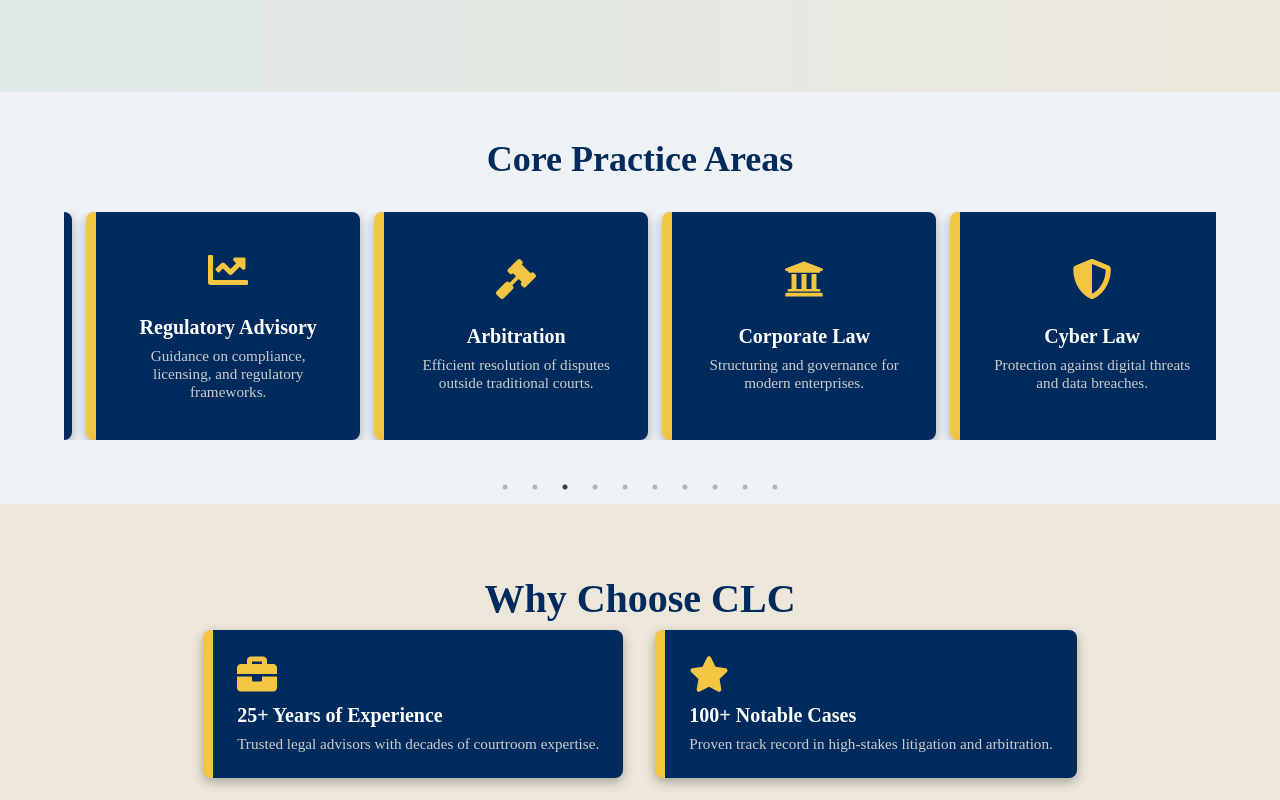
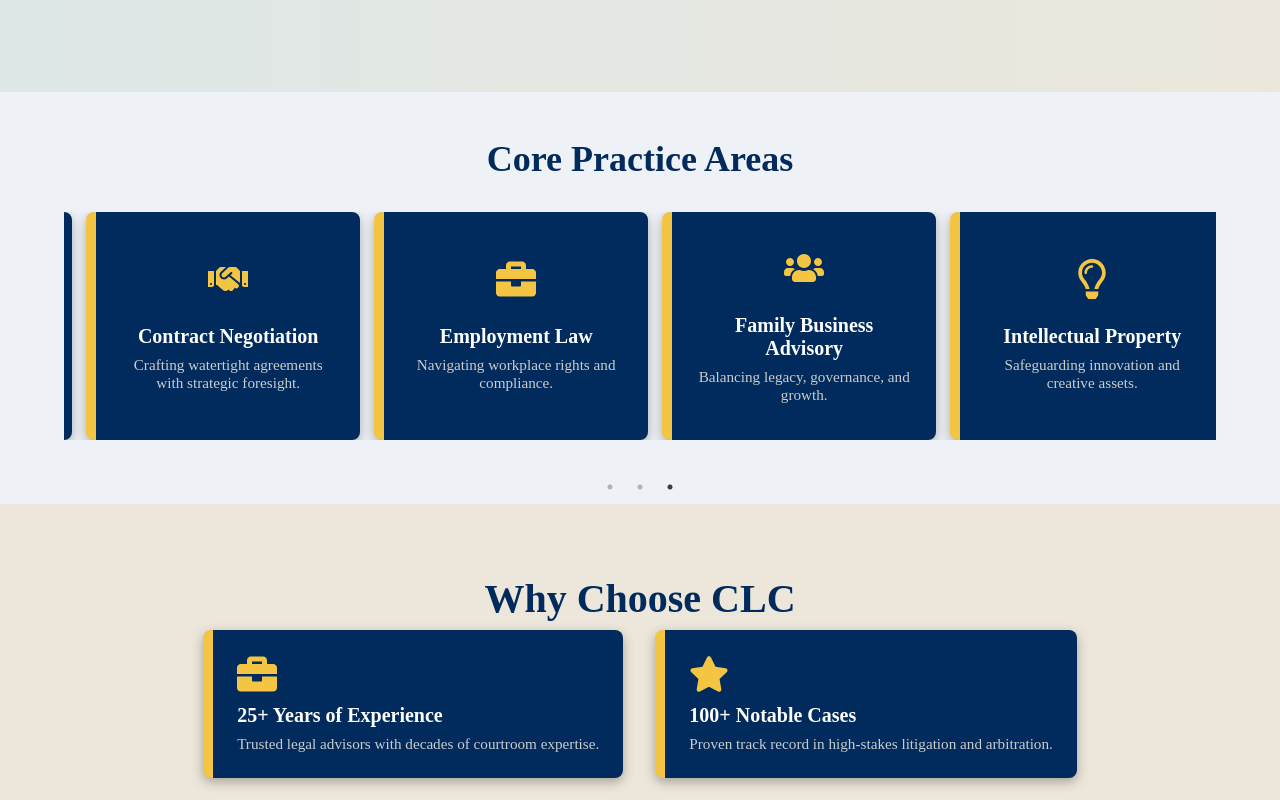
Before and after one commit to vishalsinghbaghel/commercial-law-chamber-new, a React (Vite) app: page / in a window 1280 px wide. Shown: the part 800-1600 px from the top of the page. Built offline with nearby package versions, Linux system fonts and the light colour scheme.

Commit message:
responsive

```diff
--- a/src/components/home/practice/PracticeSection.jsx
+++ b/src/components/home/practice/PracticeSection.jsx
@@ -1,3 +1,6 @@
+
+
+import { useEffect, useState } from "react";
 import Slider from "react-slick";
 import {
   FaBalanceScale,
@@ -18,6 +21,8 @@ import "slick-carousel/slick/slick-theme.css";
 import { Box, Container } from "@mui/material";
 
 export const PracticeSection = () => {
+  const [sliderSettings, setSliderSettings] = useState({});
+
   const practiceAreas = [
     {
       icon: <FaFileAlt />,
@@ -71,30 +76,52 @@ export const PracticeSection = () => {
     },
   ];
 
-  const settings = {
+  useEffect(() => {
+    const width = window.innerWidth;
+
+    const baseSettings = {
       arrows: false,
       dots: true,
       infinite: true,
       speed: 1000,
-    slidesToShow: 4,
-    slidesToScroll: 1,
       autoplay: true,
       autoplaySpeed: 2500,
       pauseOnHover: true,
+      swipeToSlide: true,
+      touchThreshold: 10,
       responsive: [
-      { breakpoint: 1280, settings: { slidesToShow: 3 } },
-      { breakpoint: 960, settings: { slidesToShow: 2 } },
-      { breakpoint: 600, settings: { slidesToShow: 1 } },
+        { breakpoint: 1280, settings: { slidesToShow: 3, slidesToScroll: 3 } },
+        { breakpoint: 960, settings: { slidesToShow: 2, slidesToScroll: 2 } },
+        {
+          breakpoint: 600,
+          settings: { slidesToShow: 1, slidesToScroll: 1, dots: false },
+        },
       ],
     };
+
+    if (width >= 1280) {
+      setSliderSettings({
+        ...baseSettings,
+        slidesToShow: 4,
+        slidesToScroll: 4,
+      });
+    } else {
+      setSliderSettings({
+        ...baseSettings,
+        slidesToShow: 1,
+        slidesToScroll: 1,
+      });
+    }
+  }, []);
 
   return (
     <section className={styles.practiceAreas}>
       <Container maxWidth="lg">
         <h2 className={styles.sectionTitle}>Core Practice Areas</h2>
-        <Slider {...settings} className={styles.cardsContainer}>
+        {sliderSettings.slidesToShow && (
+          <Slider {...sliderSettings} className={styles.cardsContainer}>
             {practiceAreas.map((area, index) => (
-            <Box data-testid="ankur$`{index}`" key={index} px={1}>
+              <Box key={index} px={1}>
                 <motion.div
                   className={styles.practiceCard}
                   initial={{ opacity: 0, y: 30 }}
@@ -109,6 +136,7 @@ export const PracticeSection = () => {
               </Box>
             ))}
           </Slider>
+        )}
       </Container>
     </section>
   );
--- a/src/components/home/practice/PracticeSection.module.css
+++ b/src/components/home/practice/PracticeSection.module.css
@@ -31,6 +31,7 @@
   margin-left: 5%;
 }
 
+
 .practiceCard:hover {
   transform: translateY(-8px);
   box-shadow: 0 12px 32px rgba(0, 0, 0, 0.5);
@@ -54,7 +55,7 @@ h3 {
   color: #ccc;
 }
 
-/* Responsive Styles */
+
 @media (max-width: 1280px) {
   .sectionTitle {
     font-size: 2.25rem;
@@ -84,6 +85,7 @@ h3 {
     font-size: 1.75rem;
   }
 
+
   .practiceCard {
     padding: 1rem;
     border-left: 6px solid #f4c542;
@@ -100,4 +102,5 @@ h3 {
   p {
     font-size: 0.85rem;
   }
+
 }
--- /dev/null
+++ b/src/components/home/practice/tempCodeRunnerFile.jsx
@@ -0,0 +1 @@
+ // slidesToShow: 4,
```
Lines whose indentation alone changed are shown as unchanged.
